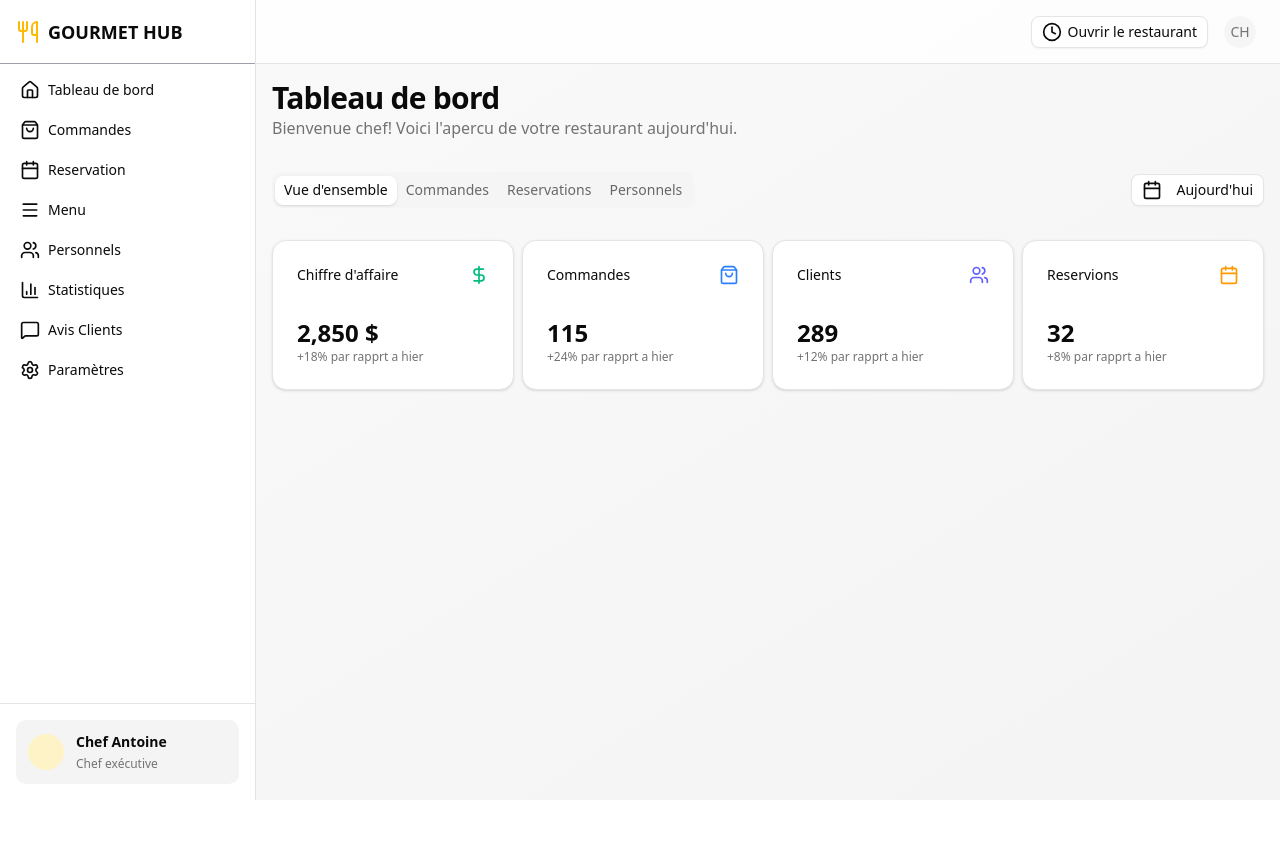
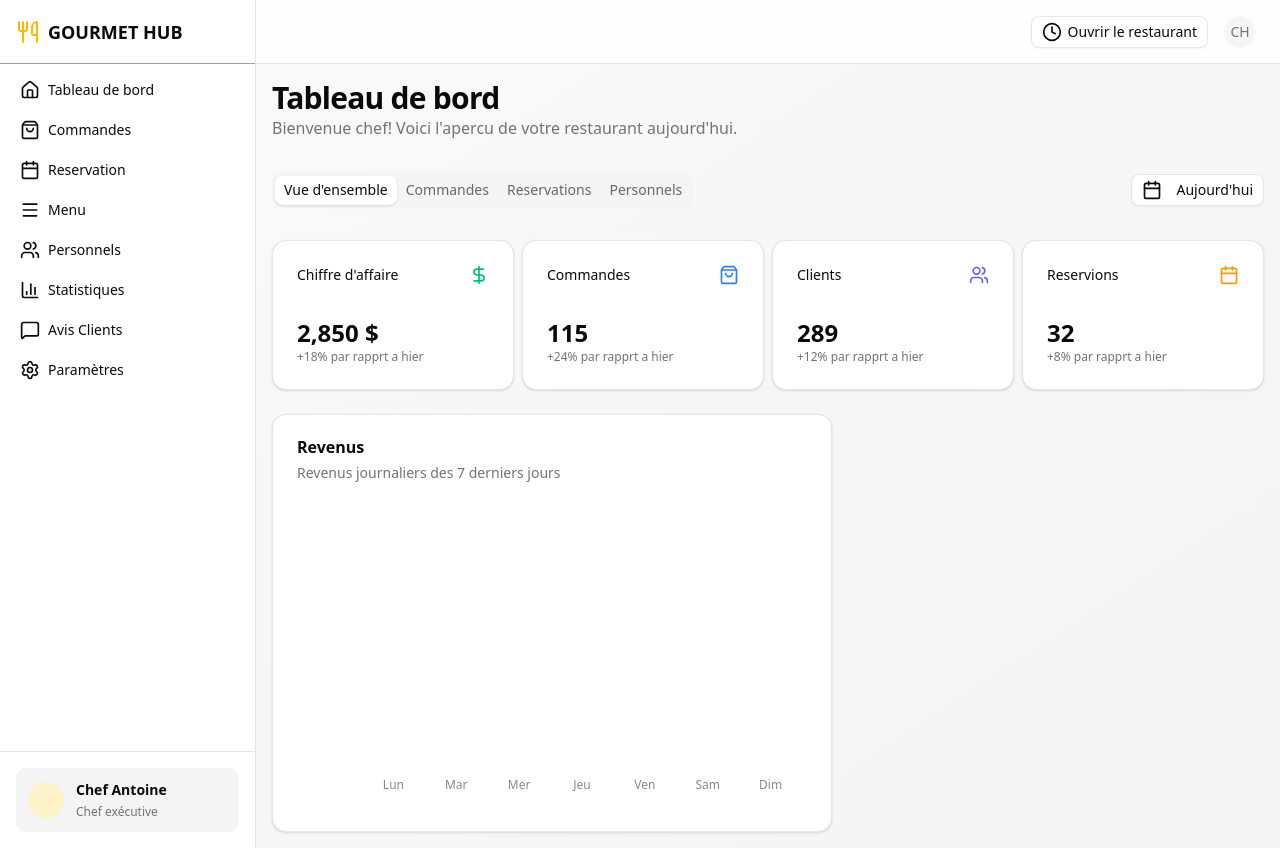
Before and after one commit to DM-dev37/Dashboard-de-gestion-d-un-restaurant, a Next.js app: page / in a window 1280 px wide. Before the commit the page ends 800 px from the top, so only its background shows below. Built offline with nearby package versions, Linux system fonts and the light colour scheme.

Commit message:
construction de la chartbar

```diff
--- a/app/components/Dashboard.tsx
+++ b/app/components/Dashboard.tsx
@@ -17,6 +17,14 @@ import { Button } from "@/components/ui/button";
 import { Avatar, AvatarFallback } from "@/components/ui/avatar";
 import { Tabs, TabsContent, TabsList, TabsTrigger } from "@/components/ui/tabs";
 import StastCard from "./StastCard";
+import {
+  Card,
+  CardContent,
+  CardDescription,
+  CardHeader,
+  CardTitle,
+} from "@/components/ui/card";
+import RevenueChart from "./RevenueChart";
 
 function Dashboard() {
   const [isSidebar, setIsSidebar] = useState(true);
@@ -139,6 +147,20 @@ function Dashboard() {
                   icon={<Calendar className="size-5 text-amber-500" />}
                 />
               </div>
+
+              <div className="grid gap-4 md:grid-cols-7">
+                <Card className="md:col-span-4">
+                  <CardHeader>
+                    <CardTitle>Revenus</CardTitle>
+                    <CardDescription>
+                      Revenus journaliers des 7 derniers jours
+                    </CardDescription>
+                  </CardHeader>
+                  <CardContent>
+                    <RevenueChart />
+                  </CardContent>
+                </Card>
+              </div>
             </TabsContent>
           </Tabs>
         </main>
--- /dev/null
+++ b/app/components/RevenueChart.tsx
@@ -0,0 +1,37 @@
+import React from "react";
+import { BarChart, ResponsiveContainer, XAxis, YAxis } from "recharts";
+
+function RevenueChart() {
+  const data = [
+    { name: "Lun", total: 1420 }, // Lundi : 1420€
+    { name: "Mar", total: 1890 }, // Mardi : 1890€
+    { name: "Mer", total: 2390 }, // Mercredi : 2390€
+    { name: "Jeu", total: 3490 }, // Jeudi : 3490€
+    { name: "Ven", total: 4200 }, // Vendredi : 4200€
+    { name: "Sam", total: 5000 }, // Samedi : 5000€
+    { name: "Dim", total: 2850 }, // Dimanche : 2850€
+  ];
+
+  const formatEuro = (value: number) => value + "$";
+  return (
+    <ResponsiveContainer width={"100%"} height={300}>
+      <BarChart data={data}>
+        <XAxis
+          dataKey={"name"}
+          stroke="#888888"
+          fontSize={12}
+          tickLine={false}
+          axisLine={false}
+        />
+        <YAxis
+          stroke="#88888"
+          fontSize={12}
+          tickLine={false}
+          tickFormatter={formatEuro}
+        />
+      </BarChart>
+    </ResponsiveContainer>
+  );
+}
+
+export default RevenueChart;
```
